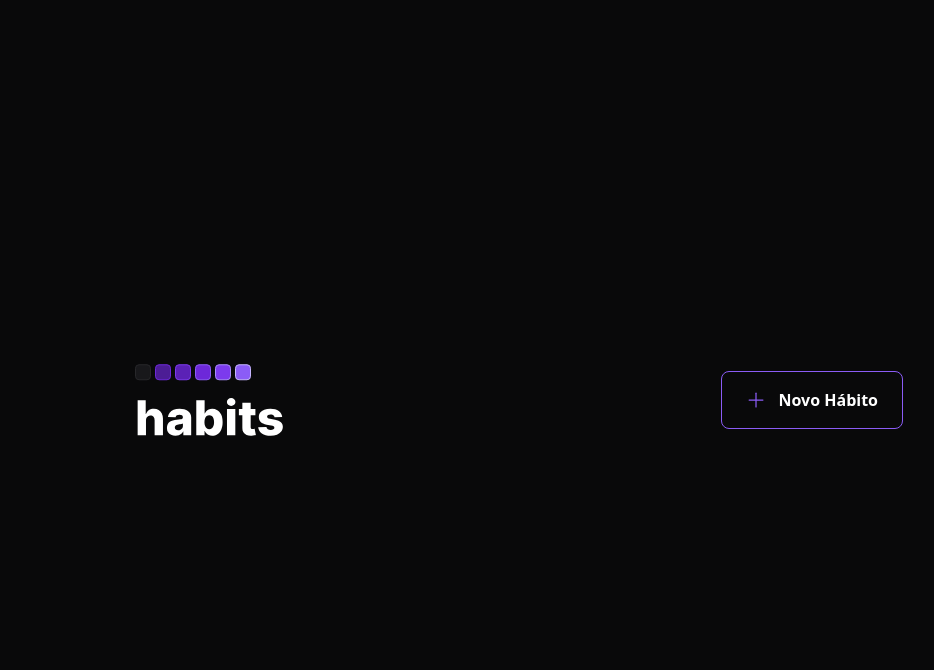
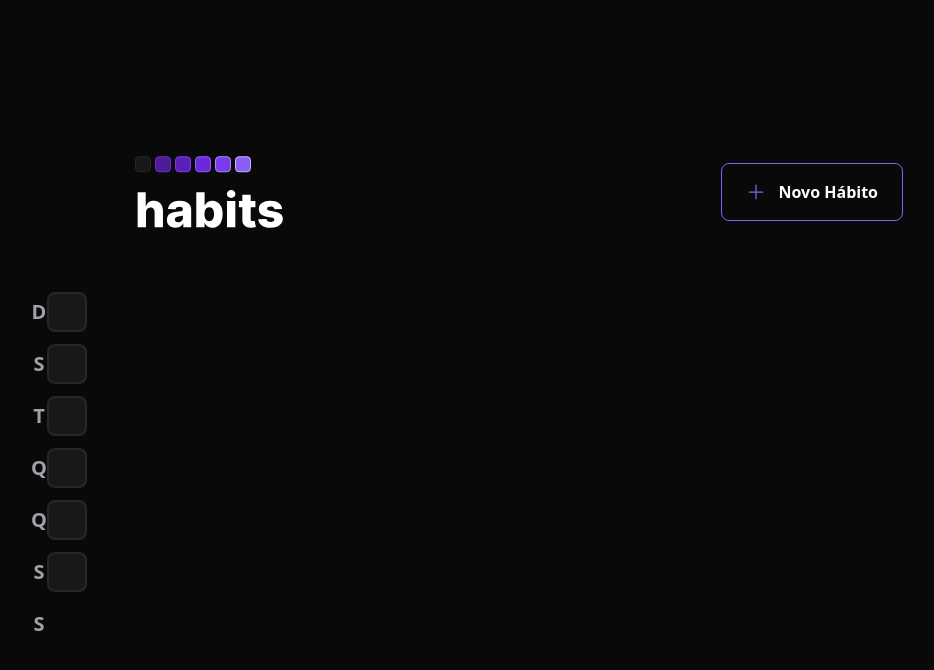
Before and after one commit to gustavopals/habit-tracker-frontend, a React (Vite) app: page / in a window 1280 px wide. Shown: the top 670 px of the page, without its empty margins (121-1055 px from the left). Built offline with nearby package versions, Linux system fonts and the light colour scheme.

Commit message:
feat: create habits table

```diff
--- a/src/App.tsx
+++ b/src/App.tsx
@@ -1,11 +1,13 @@
 import "./styles/global.css";
 import { Header } from "./components/Header";
+import { SummaryTable } from "./components/SummaryTable";
 
 export function App() {
 	return (
 		<div className="w-screen h-screen flex justify-center items-center">
 			<div className="w-full max-w-5xl px-6 flex flex-col gap-16">
 				<Header />
+				<SummaryTable />
 			</div>
 		</div>
 	);
--- a/src/components/Habit.tsx
+++ /dev/null
@@ -1,10 +0,0 @@
-interface HabitProps {
-	completed: number;
-}
-
-export function Habit(props: HabitProps) {
-
-	return (
-		<div className="bg-zinc-900 w-10 h-10 text-white rounded m-2 flex items-center justify-center">{props.completed}</div>
-	);
-}
--- /dev/null
+++ b/src/components/HabitDay.tsx
@@ -0,0 +1,9 @@
+/* interface HabitDayProps {
+	completed: number;
+} */
+
+export function HabitDay(/* props: HabitDayProps */) {
+	return (
+		<div className="w-10 h-10 bg-zinc-900 border-2 border-zinc-800 rounded-lg"></div>
+	);
+}
--- /dev/null
+++ b/src/components/SummaryTable.tsx
@@ -0,0 +1,31 @@
+import { HabitDay } from "./HabitDay";
+
+const weekDays = ["D", "S", "T", "Q", "Q", "S", "S"];
+
+export function SummaryTable() {
+	return (
+		<div className="w-full flex">
+			<div className="grid grid-rows-7 grid-flow-row gap-3">
+				{weekDays.map((weekDay, i) => {
+					return (
+						<div
+							key={`${weekDay}-${i}`}
+							className="text-zinc-400 text-xl h-10 w10 font-bold flex items-center justify-center"
+						>
+							{weekDay}
+						</div>
+					);
+				})}
+			</div>
+
+			<div className="grid grid-rows-7 grid-flow-col gap-3">
+				<HabitDay />
+				<HabitDay />
+				<HabitDay />
+				<HabitDay />
+				<HabitDay />
+				<HabitDay />
+			</div>
+		</div>
+	);
+}
--- a/tailwind.config.cjs
+++ b/tailwind.config.cjs
@@ -8,6 +8,9 @@
 		extend: {
 			colors: {
 				background: '#09090A'
+			},
+			gridTemplateRows: {
+				7: 'repeat(7, minmax(0, 1fr))'
 			}
 		},
 	},
```
